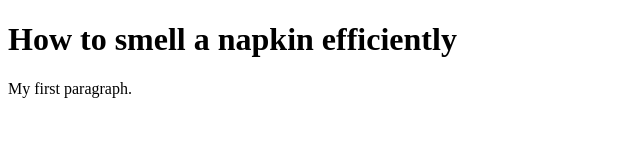
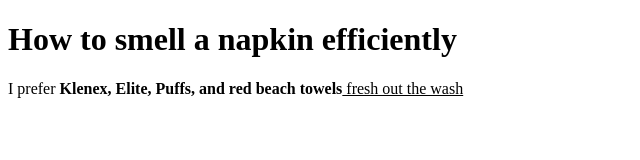
Before and after one commit to JasminRu/exploring-cs, a plain HTML site: page index.html in a window 1280 px wide. Shown: the whole page, without its empty margins (0-640 px from the left). Drawn offline with Linux system fonts and the light colour scheme.

Commit message:
Update index.html

```diff
--- a/index.html
+++ b/index.html
@@ -3,7 +3,7 @@
  <body>
 
   <h1>How to smell a napkin efficiently</h1>
-   	<p>My first paragraph.</p>
+	 <p>I prefer <b>Klenex, Elite, Puffs, and red beach towels</b><u> fresh out the wash</u></p>
 
  </body>
 </html>
```
